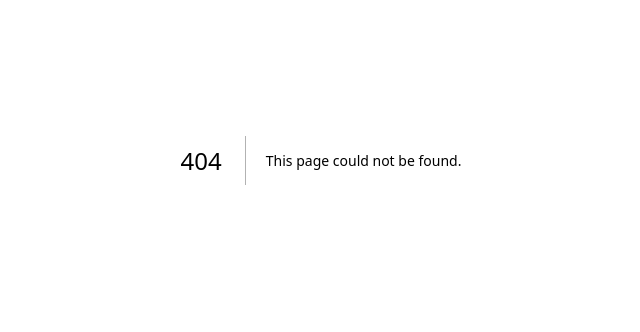
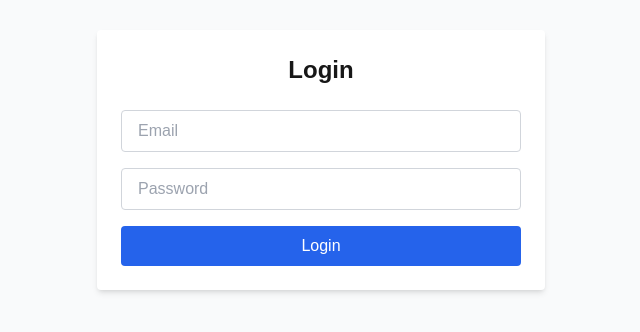
Before and after one commit to CasianLW/whatsapp_assistant_ai, a Next.js app in the folder whatsapp-ai_frontend/: page /login in a window 1280 px wide. Before the commit this address had no page. Shown: the part 240-572 px from the top of the page, without its empty margins (319-959 px from the left). Built offline with nearby package versions, Linux system fonts and the light colour scheme.

Commit message:
login front end page & logic

```diff
--- /dev/null
+++ b/whatsapp-ai_frontend/app/login/page.tsx
@@ -0,0 +1,65 @@
+"use client";
+
+import { useState, FormEvent } from "react";
+import { useRouter } from "next/navigation";
+import { apiRequest } from "../../lib/api";
+
+interface LoginResponse {
+  access_token: string;
+}
+
+export default function LoginPage() {
+  const [email, setEmail] = useState<string>("");
+  const [password, setPassword] = useState<string>("");
+  const [error, setError] = useState<string | null>(null);
+  const router = useRouter();
+
+  const handleLogin = async (e: FormEvent) => {
+    e.preventDefault();
+    try {
+      const response: LoginResponse = await apiRequest("/auth/login", {
+        method: "POST",
+        body: { email, password },
+      });
+
+      // Stocker le token JWT dans le localStorage
+      localStorage.setItem("token", response.access_token);
+
+      // Rediriger vers la page de gestion WhatsApp
+      router.push("/user/whatsapp");
+    } catch (err) {
+      setError(err instanceof Error ? err.message : "Login failed");
+    }
+  };
+
+  return (
+    <main className="flex items-center justify-center h-screen bg-gray-50">
+      <div className="w-full max-w-md p-6 bg-white shadow-md rounded">
+        <h1 className="text-2xl font-bold mb-6 text-center">Login</h1>
+        <form onSubmit={handleLogin}>
+          <input
+            type="email"
+            className="w-full px-4 py-2 mb-4 border border-gray-300 rounded"
+            placeholder="Email"
+            value={email}
+            onChange={(e) => setEmail(e.target.value)}
+          />
+          <input
+            type="password"
+            className="w-full px-4 py-2 mb-4 border border-gray-300 rounded"
+            placeholder="Password"
+            value={password}
+            onChange={(e) => setPassword(e.target.value)}
+          />
+          {error && <p className="text-red-500 mb-4">{error}</p>}
+          <button
+            type="submit"
+            className="w-full py-2 bg-blue-600 text-white rounded hover:bg-blue-700"
+          >
+            Login
+          </button>
+        </form>
+      </div>
+    </main>
+  );
+}
```
